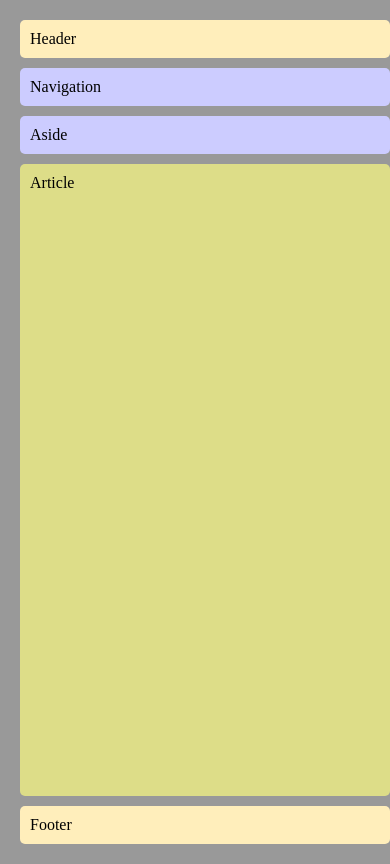
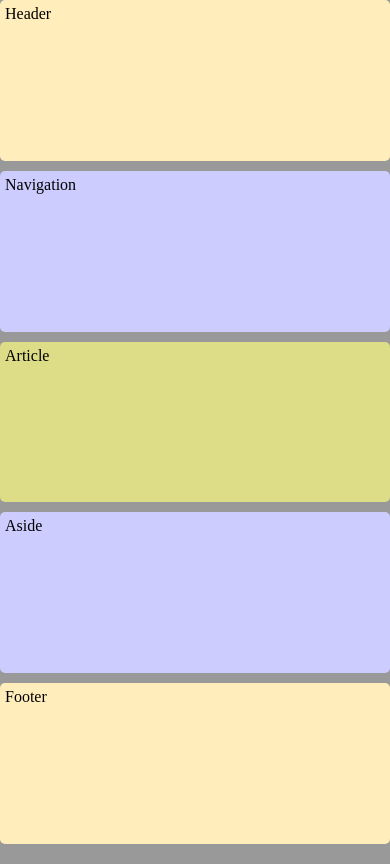
Before and after one commit to alex-28/tp6, a website: page index.html in a window 390 px wide. Drawn offline with Linux system fonts and the light colour scheme.

Commit message:
Add files via upload

```diff
--- a/index.html
+++ b/index.html
@@ -6,68 +6,97 @@
   <meta http-equiv="X-UA-Compatible" content="ie=edge">
   <title>CSS Grid Layout</title>
   <style>
-    /* Styles communs */
+/* Common styles */
 body, html {
     padding: 0;
     margin: 0;
+    min-height: 100vh;
+    width: 100vw;
     background: #999;
-      width: 100vw;
-      min-height: 100vh;
-      display: grid;
     box-sizing: border-box;
-      gap: 10px;
-      padding: 10px;
+}
+header {
+    background: #feb;
+}
+article {
+    background: #dd8;
+}
+nav {
+    background: #ccf;
+}
+aside {
+    background: #ccf;
+}
+footer {
+    background: #feb;
+}
+header, article, nav, aside, footer {
+    border-radius: 5px;
+    padding: 5px;
 }
 
-    header, article, nav, aside, footer {
-      border-radius: 5px;
-      padding: 10px;
-    }
-
-    header { background: #feb; }
-    article { background: #dd8; }
-    nav { background: #ccf; }
-    aside { background: #ccf; }
-    footer { background: #feb; }
-
-    /* Mise en page Desktop */
-    @media (min-width: 640px) {
+/* Desktop layout */
+@media screen and (min-width: 643px) {
     body {
-        grid-template-columns: 1fr 3fr 1fr;
-        grid-template-rows: auto auto 1fr auto;
+        display: grid;
+        grid-template-rows: minmax(50px, auto) 1fr minmax(50px, auto); /* Задаем высоту для строк */
+        grid-template-columns: 1fr 2fr 1fr; /* Задаем ширину для колонок */
         grid-template-areas:
             "header header header"
             "nav article aside"
-          "nav article aside"
-          "footer footer footer";
+            "footer footer footer"; /* Указываем расположение элементов в области */
+        gap: 10px; /* Устанавливаем расстояние между ячейками */
     }
 
-      header { grid-area: header; }
-      nav { grid-area: nav; }
-      article { grid-area: article; }
-      aside { grid-area: aside; }
-      footer { grid-area: footer; }
+    header {
+        grid-area: header;
+    }
+    nav {
+        grid-area: nav;
+    }
+    article {
+        grid-area: article;
+    }
+    aside {
+        grid-area: aside;
+    }
+    footer {
+        grid-area: footer;
+    }
 }
 
-    /* Mise en page Mobile */
-    @media (max-width: 640px) {
+/* Mobile layout */
+@media screen and (max-width: 642px) {
     body {
-        grid-template-columns: 1fr;
-        grid-template-rows: auto auto auto 1fr auto;
+        display: grid;
+        grid-template-rows: repeat(5, minmax(50px, auto)); /* Каждая строка на мобильном экране имеет минимальную высоту */
+        grid-template-columns: 1fr; /* Односложное размещение колонок */
         grid-template-areas:
             "header"
             "nav"
+            "article"
             "aside"
-          "article"
-          "footer";
+            "footer"; /* Элементы размещаются вертикально */
+        gap: 10px; /* Устанавливаем расстояние между ячейками */
     }
 
-      header { grid-area: header; }
-      nav { grid-area: nav; }
-      article { grid-area: article; min-height: 2fr; }
-      aside { grid-area: aside; }
-      footer { grid-area: footer; }
+    header {
+        grid-area: header;
     }
+    nav {
+        grid-area: nav;
+    }
+    article {
+        grid-area: article;
+    }
+    aside {
+        grid-area: aside;
+    }
+    footer {
+        grid-area: footer;
+    }
+}
+
   </style>
 </head>
 <body>
```
Lines whose indentation alone changed are shown as unchanged.
